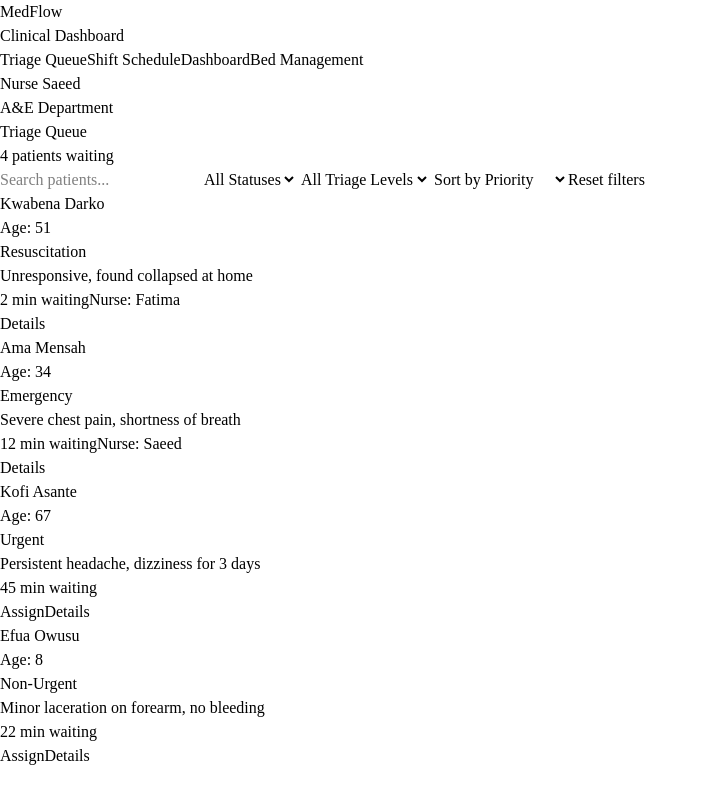
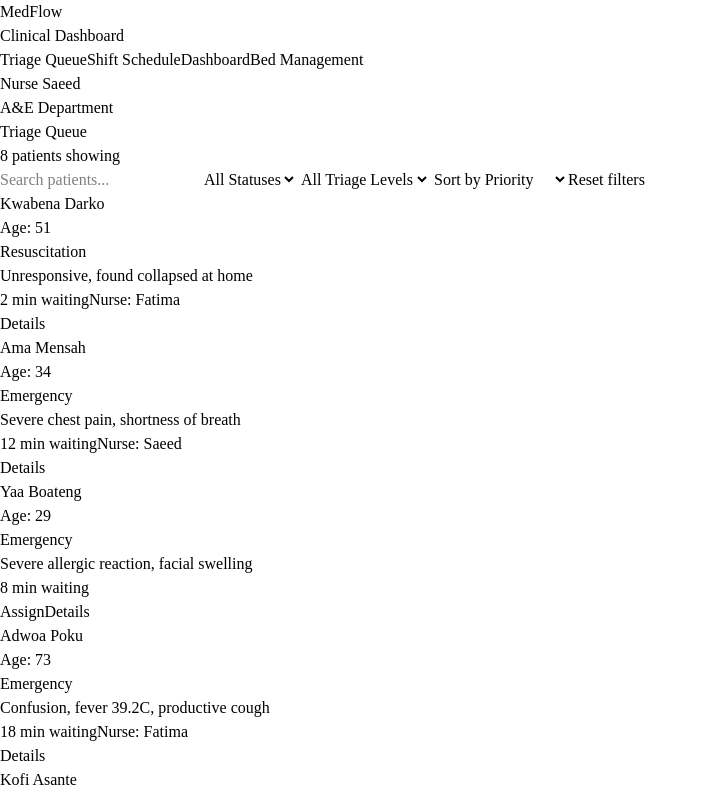
Before and after one commit to eskersaeed/medflow, a React (Vite) app: page / in a window 1280 px wide. Shown: the top 796 px of the page, without its empty margins (0-708 px from the left). Built offline with nearby package versions, Linux system fonts and the light colour scheme.

Commit message:
feat: add TanStack Query, mock patient data, and dynamic filtered triage queue

```diff
--- a/package.json
+++ b/package.json
@@ -11,6 +11,7 @@
     "prepare": "husky"
   },
   "dependencies": {
+    "@tanstack/react-query": "^5.90.21",
     "react": "^19.2.4",
     "react-dom": "^19.2.4",
     "react-router": "^7.13.1",
--- a/src/App.tsx
+++ b/src/App.tsx
@@ -1,4 +1,5 @@
 import { BrowserRouter, Routes, Route } from "react-router";
+import { AppProviders } from "@/app/providers";
 import { MainLayout } from "@/components/layout/MainLayout";
 import { TriageQueuePage } from "@/features/triage/components/TriageQueuePage";
 import { ShiftSchedulePage } from "@/features/scheduling/components/ShiftSchedulePage";
@@ -6,6 +7,7 @@ import { DashboardPage } from "@/features/dashboard/components/DashboardPage";
 
 function App() {
   return (
+    <AppProviders>
       <BrowserRouter>
         <Routes>
           <Route element={<MainLayout />}>
@@ -15,6 +17,7 @@ function App() {
           </Route>
         </Routes>
       </BrowserRouter>
+    </AppProviders>
   );
 }
 
--- /dev/null
+++ b/src/app/providers.tsx
@@ -0,0 +1,18 @@
+import { QueryClient, QueryClientProvider } from "@tanstack/react-query";
+import type { ReactNode } from "react";
+
+const queryClient = new QueryClient({
+  defaultOptions: {
+    queries: {
+      staleTime: 1000 * 60,
+      retry: 1,
+      refetchOnWindowFocus: false,
+    },
+  },
+});
+
+function AppProviders({ children }: { children: ReactNode }) {
+  return <QueryClientProvider client={queryClient}>{children}</QueryClientProvider>;
+}
+
+export { AppProviders };
--- a/src/features/triage/components/TriageQueuePage.tsx
+++ b/src/features/triage/components/TriageQueuePage.tsx
@@ -2,55 +2,100 @@ import { Header } from "@/components/layout/Header";
 import { PatientCard } from "./PatientCard";
 import { TriageFilterBar } from "./TriageFilterBar";
 import { useTriageStore } from "../stores/triageStore";
+import { usePatients } from "../hooks/usePatients";
+import { useMemo } from "react";
 
 function TriageQueuePage() {
+  const { data: patients, isLoading, isError, error } = usePatients();
+  const filters = useTriageStore((state) => state.filters);
   const selectPatient = useTriageStore((state) => state.selectPatient);
+
+  const filteredPatients = useMemo(() => {
+    if (!patients) return [];
+
+    return patients
+      .filter((patient) => {
+        if (filters.statusFilter !== "all" && patient.status !== filters.statusFilter) {
+          return false;
+        }
+        if (
+          filters.triageLevelFilter !== "all" &&
+          patient.triageLevel !== filters.triageLevelFilter
+        ) {
+          return false;
+        }
+        if (filters.searchTerm) {
+          const search = filters.searchTerm.toLowerCase();
+          if (
+            !patient.name.toLowerCase().includes(search) &&
+            !patient.chiefComplaint.toLowerCase().includes(search)
+          ) {
+            return false;
+          }
+        }
+        return true;
+      })
+      .sort((a, b) => {
+        switch (filters.sortBy) {
+          case "triageLevel":
+            return a.triageLevel - b.triageLevel;
+          case "waitTime":
+            return b.waitMinutes - a.waitMinutes;
+          case "name":
+            return a.name.localeCompare(b.name);
+          default:
+            return 0;
+        }
+      });
+  }, [patients, filters]);
+
+  if (isLoading) {
+    return (
+      <div>
+        <Header title="Triage Queue" />
+        <div className="p-6">
+          <p className="text-slate-500">Loading patients...</p>
+        </div>
+      </div>
+    );
+  }
+
+  if (isError) {
+    return (
+      <div>
+        <Header title="Triage Queue" />
+        <div className="p-6">
+          <p className="text-red-600">Error: {error?.message || "Failed to load patients"}</p>
+        </div>
+      </div>
+    );
+  }
 
   return (
     <div>
-      <Header title="Triage Queue" subtitle="4 patients waiting" />
+      <Header
+        title="Triage Queue"
+        subtitle={`${filteredPatients.length} patient${filteredPatients.length !== 1 ? "s" : ""} showing`}
+      />
       <TriageFilterBar />
       <div className="p-6 max-w-3xl space-y-4">
-        <PatientCard
-          name="Kwabena Darko"
-          age={51}
-          chiefComplaint="Unresponsive, found collapsed at home"
-          triageLevel={1}
-          waitMinutes={2}
-          nurse="Fatima"
-          onAssign={() => console.log("Assign")}
-          onViewDetails={() => selectPatient("P-001")}
-        />
-        <PatientCard
-          name="Ama Mensah"
-          age={34}
-          chiefComplaint="Severe chest pain, shortness of breath"
-          triageLevel={2}
-          waitMinutes={12}
-          nurse="Saeed"
-          onAssign={() => console.log("Assign")}
-          onViewDetails={() => selectPatient("P-002")}
-        />
-        <PatientCard
-          name="Kofi Asante"
-          age={67}
-          chiefComplaint="Persistent headache, dizziness for 3 days"
-          triageLevel={3}
-          waitMinutes={45}
-          nurse={null}
-          onAssign={() => console.log("Assign")}
-          onViewDetails={() => selectPatient("P-003")}
-        />
-        <PatientCard
-          name="Efua Owusu"
-          age={8}
-          chiefComplaint="Minor laceration on forearm, no bleeding"
-          triageLevel={5}
-          waitMinutes={22}
-          nurse={null}
-          onAssign={() => console.log("Assign")}
-          onViewDetails={() => selectPatient("P-004")}
-        />
+        {filteredPatients.length === 0 ? (
+          <p className="text-slate-500 text-center py-8">No patients match your filters</p>
+        ) : (
+          filteredPatients.map((patient) => (
+            <PatientCard
+              key={patient.id}
+              name={patient.name}
+              age={patient.age}
+              chiefComplaint={patient.chiefComplaint}
+              triageLevel={patient.triageLevel}
+              waitMinutes={patient.waitMinutes}
+              nurse={patient.nurse}
+              onAssign={() => console.log(`Assign ${patient.name}`)}
+              onViewDetails={() => selectPatient(patient.id)}
+            />
+          ))
+        )}
       </div>
     </div>
   );
--- /dev/null
+++ b/src/features/triage/hooks/usePatients.ts
@@ -0,0 +1,20 @@
+import { useQuery } from "@tanstack/react-query";
+import { MOCK_PATIENTS } from "@/mocks/data/patients";
+import type { Patient } from "../types/patient";
+
+function fetchPatients(): Promise<Patient[]> {
+  return new Promise((resolve) => {
+    setTimeout(() => {
+      resolve(MOCK_PATIENTS);
+    }, 800);
+  });
+}
+
+function usePatients() {
+  return useQuery({
+    queryKey: ["patients"],
+    queryFn: fetchPatients,
+  });
+}
+
+export { usePatients };
--- /dev/null
+++ b/src/mocks/data/patients.ts
@@ -0,0 +1,102 @@
+import type { Patient } from "@/features/triage/types/patient";
+
+const MOCK_PATIENTS: Patient[] = [
+  {
+    id: "P-001",
+    name: "Kwabena Darko",
+    age: 51,
+    chiefComplaint: "Unresponsive, found collapsed at home",
+    triageLevel: 1,
+    status: "waiting",
+    nurse: "Fatima",
+    arrivalTime: new Date(Date.now() - 2 * 60000).toISOString(),
+    waitMinutes: 2,
+    bedNumber: null,
+  },
+  {
+    id: "P-002",
+    name: "Ama Mensah",
+    age: 34,
+    chiefComplaint: "Severe chest pain, shortness of breath",
+    triageLevel: 2,
+    status: "in-progress",
+    nurse: "Saeed",
+    arrivalTime: new Date(Date.now() - 12 * 60000).toISOString(),
+    waitMinutes: 12,
+    bedNumber: 7,
+  },
+  {
+    id: "P-003",
+    name: "Kofi Asante",
+    age: 67,
+    chiefComplaint: "Persistent headache, dizziness for 3 days",
+    triageLevel: 3,
+    status: "waiting",
+    nurse: null,
+    arrivalTime: new Date(Date.now() - 45 * 60000).toISOString(),
+    waitMinutes: 45,
+    bedNumber: null,
+  },
+  {
+    id: "P-004",
+    name: "Efua Owusu",
+    age: 8,
+    chiefComplaint: "Minor laceration on forearm, no bleeding",
+    triageLevel: 5,
+    status: "waiting",
+    nurse: null,
+    arrivalTime: new Date(Date.now() - 22 * 60000).toISOString(),
+    waitMinutes: 22,
+    bedNumber: null,
+  },
+  {
+    id: "P-005",
+    name: "Yaa Boateng",
+    age: 29,
+    chiefComplaint: "Severe allergic reaction, facial swelling",
+    triageLevel: 2,
+    status: "waiting",
+    nurse: null,
+    arrivalTime: new Date(Date.now() - 8 * 60000).toISOString(),
+    waitMinutes: 8,
+    bedNumber: null,
+  },
+  {
+    id: "P-006",
+    name: "Kweku Mensah",
+    age: 42,
+    chiefComplaint: "Lower back pain after lifting, unable to stand",
+    triageLevel: 4,
+    status: "in-progress",
+    nurse: "Saeed",
+    arrivalTime: new Date(Date.now() - 35 * 60000).toISOString(),
+    waitMinutes: 35,
+    bedNumber: 12,
+  },
+  {
+    id: "P-007",
+    name: "Adwoa Poku",
+    age: 73,
+    chiefComplaint: "Confusion, fever 39.2C, productive cough",
+    triageLevel: 2,
+    status: "escalated",
+    nurse: "Fatima",
+    arrivalTime: new Date(Date.now() - 18 * 60000).toISOString(),
+    waitMinutes: 18,
+    bedNumber: 3,
+  },
+  {
+    id: "P-008",
+    name: "Kojo Annan",
+    age: 15,
+    chiefComplaint: "Sprained ankle during football, moderate swelling",
+    triageLevel: 4,
+    status: "waiting",
+    nurse: null,
+    arrivalTime: new Date(Date.now() - 28 * 60000).toISOString(),
+    waitMinutes: 28,
+    bedNumber: null,
+  },
+];
+
+export { MOCK_PATIENTS };
```
Also changed, not shown: 1 other file (tests, documents, lock files or other folders). Lines whose indentation alone changed are shown as unchanged.
